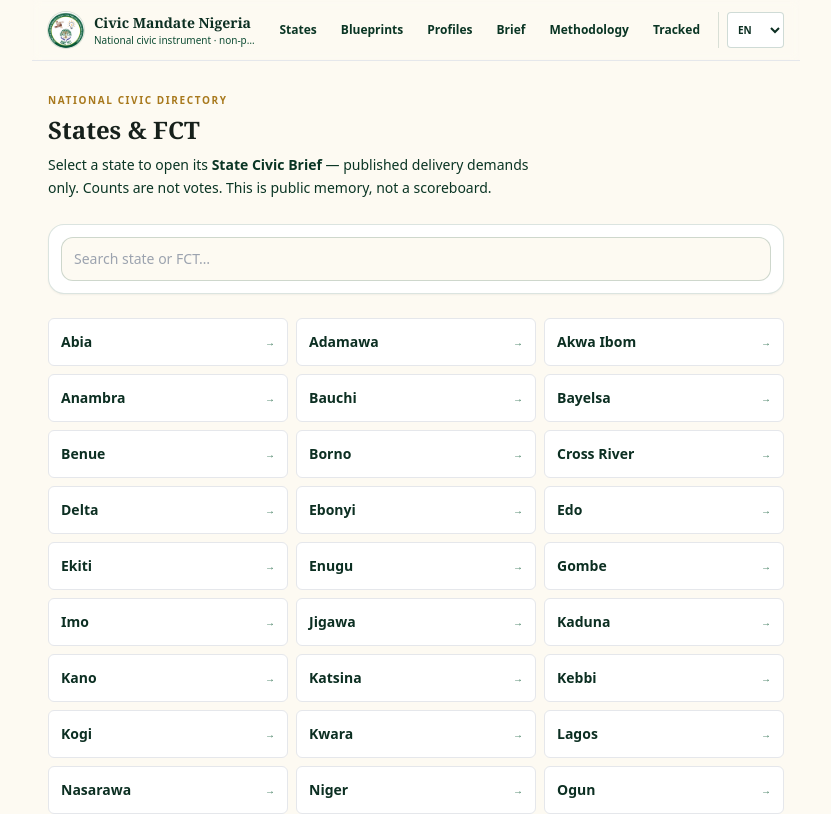
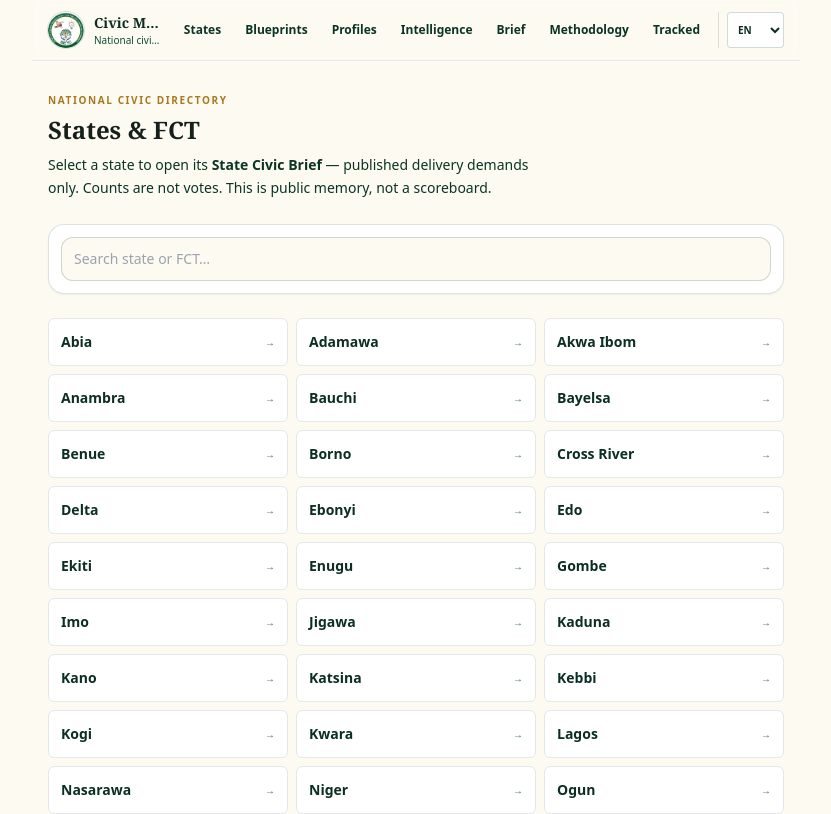
Before and after one commit to mrzulqarnainnadabo/2027-street-mandate, a Next.js app: page /states in a window 1280 px wide. Shown: the top 814 px of the page, without its empty margins (224-1055 px from the left). Built offline with nearby package versions, Linux system fonts and the light colour scheme.

Commit message:
feat: Intelligence nav link + verification script

```diff
--- a/components/Header.tsx
+++ b/components/Header.tsx
@@ -11,6 +11,7 @@ const NAV = [
   { href: "/states", label: "States" },
   { href: "/blueprints", label: "Blueprints" },
   { href: "/profiles", label: "Profiles" },
+  { href: "/intelligence", label: "Intelligence" },
   { href: "/brief", label: "Brief" },
   { href: "/methodology", label: "Methodology" },
   { href: "/tracked", label: "Tracked" },
```
